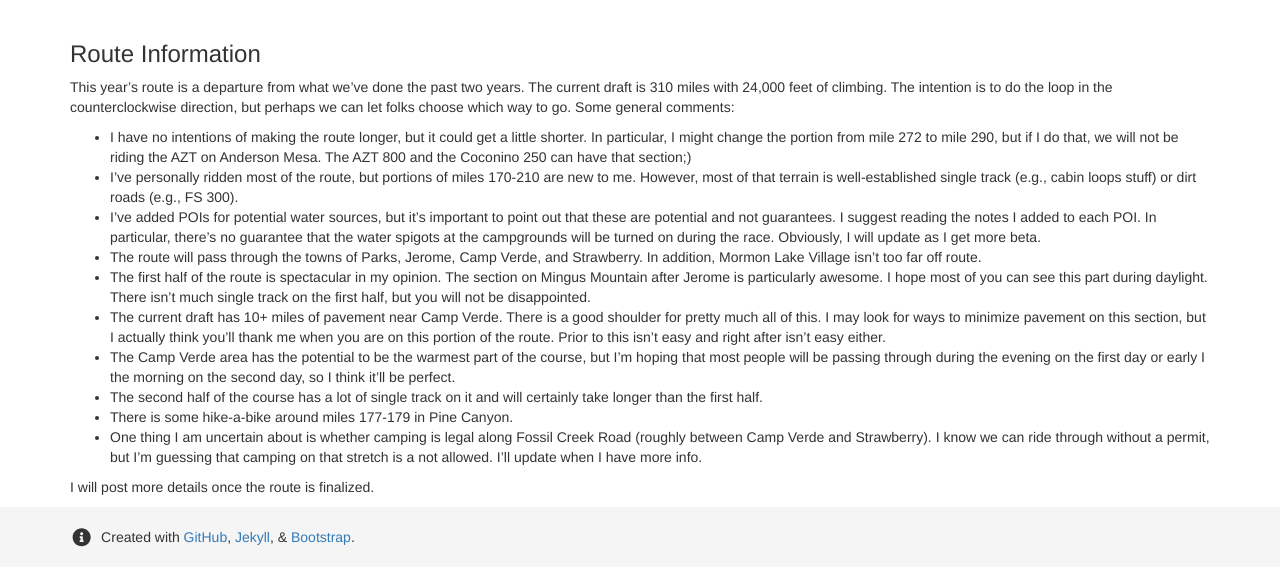
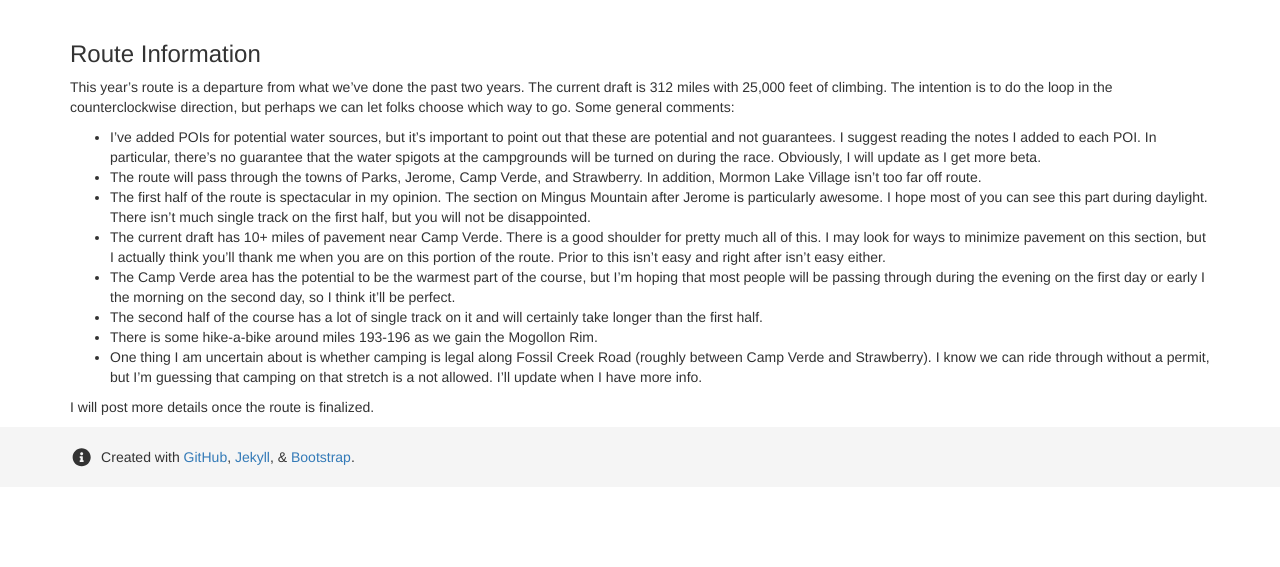
Before and after one commit to dcernst/PinyonsPines, a Jekyll site: the page built from course2021.md, in a window 1280 px wide and 900 px high, scrolled down 1281 px, cut to the strip 333-900 px from the top of the window. Built offline with Jekyll 4.4.1, drawn with Linux system fonts in a browser that asks for light colours; nearby versions of some CDN libraries; after the commit the page ends 2101 px from its top, so only the background shows below that.

Commit message:
Update to course

```diff
--- a/course2021.md
+++ b/course2021.md
@@ -25,24 +25,22 @@
 <br>
 
 <center>
-<iframe src="https://ridewithgps.com/embeds?type=route&id=34815265&sampleGraph=true" style="width: 1px; min-width: 90%; height: 700px; border: none;" scrolling="no"></iframe>
+<iframe src="https://ridewithgps.com/embeds?type=route&id=35134531&sampleGraph=true" style="width: 1px; min-width: 100%; height: 700px; border: none;" scrolling="no"></iframe>
 </center>
 
 <br>
 
 ### Route Information
 
-This year's route is a departure from what we've done the past two years. The current draft is 310 miles with 24,000 feet of climbing. The intention is to do the loop in the counterclockwise direction, but perhaps we can let folks choose which way to go.  Some general comments:
+This year's route is a departure from what we've done the past two years. The current draft is 312 miles with 25,000 feet of climbing. The intention is to do the loop in the counterclockwise direction, but perhaps we can let folks choose which way to go.  Some general comments:
 
-- I have no intentions of making the route longer, but it could get a little shorter. In particular, I might change the portion from mile 272 to mile 290, but if I do that, we will not be riding the AZT on Anderson Mesa. The AZT 800 and the Coconino 250 can have that section;)
-- I've personally ridden most of the route, but portions of miles 170-210 are new to me.  However, most of that terrain is well-established single track (e.g., cabin loops stuff) or dirt roads (e.g., FS 300).
 - I've added POIs for potential water sources, but it's important to point out that these are potential and not guarantees.  I suggest reading the notes I added to each POI. In particular, there's no guarantee that the water spigots at the campgrounds will be turned on during the race.  Obviously, I will update as I get more beta.
 - The route will pass through the towns of Parks, Jerome, Camp Verde, and Strawberry.  In addition, Mormon Lake Village isn't too far off route.
 - The first half of the route is spectacular in my opinion.  The section on Mingus Mountain after Jerome is particularly awesome.  I hope most of you can see this part during daylight. There isn't much single track on the first half, but you will not be disappointed.
 - The current draft has 10+ miles of pavement near Camp Verde.  There is a good shoulder for pretty much all of this. I may look for ways to minimize pavement on this section, but I actually think you'll thank me when you are on this portion of the route. Prior to this isn't easy and right after isn't easy either.
 - The Camp Verde area has the potential to be the warmest part of the course, but I'm hoping that most people will be passing through during the evening on the first day or early I the morning on the second day, so I think it'll be perfect.
 - The second half of the course has a lot of single track on it and will certainly take longer than the first half.
-- There is some hike-a-bike around miles 177-179 in Pine Canyon.
+- There is some hike-a-bike around miles 193-196 as we gain the Mogollon Rim.
 - One thing I am uncertain about is whether camping is legal along Fossil Creek Road (roughly between Camp Verde and Strawberry). I know we can ride through without a permit, but I'm guessing that camping on that stretch is a not allowed.  I'll update when I have more info.
 
 I will post more details once the route is finalized.
```
